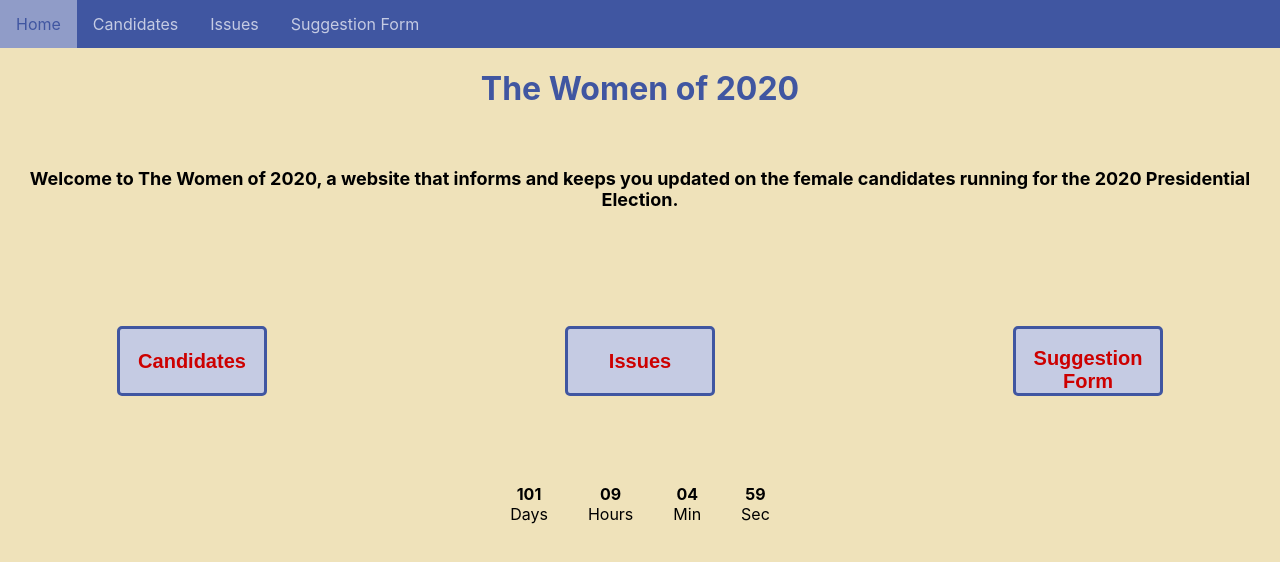
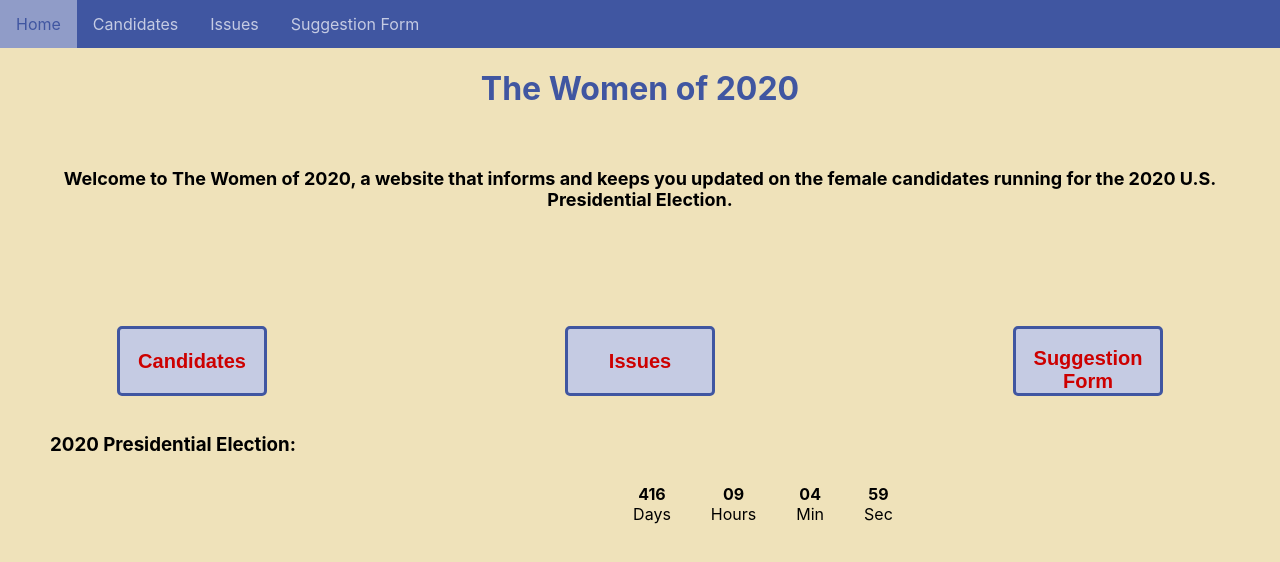
Before and after one commit to jamiemiller8/2020-presidential-candidates, a React (Create React App) app: page /landing in a window 1280 px wide. Shown: the top 562 px of the page. Built offline with nearby package versions, Linux system fonts and the light colour scheme.

Commit message:
fixed countdown so it has the accurate time

```diff
--- a/src/Countdown.js
+++ b/src/Countdown.js
@@ -26,6 +26,7 @@ class Countdown extends Component {
     }
 
     calculateCountdown(endDate) {
+        console.log(endDate)
         let diff = (Date.parse(new Date(endDate)) - Date.parse(new Date())) / 1000;
 
         //clear countdown when date is reached
@@ -41,10 +42,10 @@ class Countdown extends Component {
         };
 
         //calculate time difference between now and expected date
-        if (diff >= (365.25 * 86400)) {
-            timeLeft.years = Math.floor(diff / (365.25 * 86400));
-            diff -= timeLeft.years * 365.25 * 86400;
-        }
+        // if (diff >= (365.25 * 86400)) {
+        //     timeLeft.years = Math.floor(diff / (365.25 * 86400));
+        //     diff -= timeLeft.years * 365.25 * 86400;
+        // }
         if (diff >= 86400) {
             timeLeft.days = Math.floor(diff / 86400);
             diff -= timeLeft.days * 86400;
--- a/src/Landing.js
+++ b/src/Landing.js
@@ -8,17 +8,22 @@ import Countapp from "./Countapp";
 class Landing extends Component {
   render() {
     const currentDate = new Date();
-    const year =
+    let year =
       currentDate.getMonth() === 11 && currentDate.getDate() > 3
-        ? currentDate.getFullYear() + 1
+        ? currentDate.getFullYear() + 4
         : currentDate.getFullYear();
+        if (year % 4 !== 0 ) {
+          year += 4-(year%4)
+        }
+        console.log(currentDate.getFullYear())
+        console.log(year)
     return (
       <div className="home-container">
         <div className="title">
           <h1>The Women of 2020</h1>
           <p>
             Welcome to The Women of 2020, a website that informs and keeps you
-            updated on the female candidates running for the 2020 Presidential
+            updated on the female candidates running for the 2020 U.S. Presidential
             Election.
           </p>
         </div>
@@ -52,8 +57,11 @@ class Landing extends Component {
           <Countdown date={`${year}-11-3T00:00:00`} />
         </div> */}
         <footer>
+          <h3 className="countdown-title">
+            2020 Presidential Election:
+          </h3>
           {/* <iframe src="http://free.timeanddate.com/countdown/i6xng2fa/n263/cf111/cm0/cu4/ct0/cs0/ca0/cr0/ss0/cac000/cpc000/pc4056a1/tc4056a1/fs100/szw320/szh135/tat2020%20Presidential%20Election/tac000/tptTime%20since%20Event%20started%20in/tpc000/mac000/mpc000/iso2020-11-03T00:00:00" allowTransparency="true" frameborder="0" width="330" height="135"></iframe> */}
-          <Countdown date={`${year}-12-24T00:00:00`} />
+          <Countdown date={`${year}-11-03T00:00:00`} />
           {/* <Countapp /> */}
         </footer>
       </div>
```
